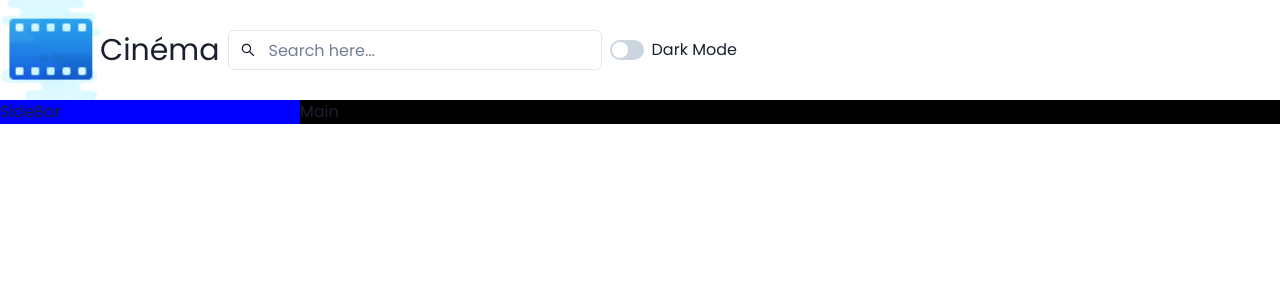
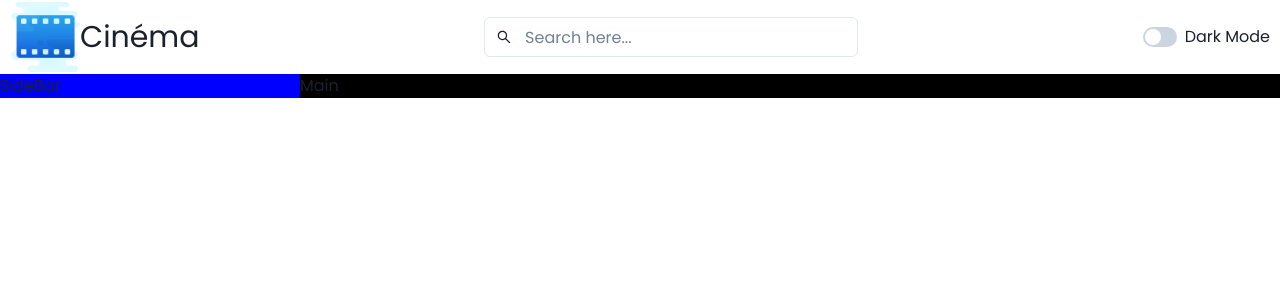
Before and after one commit to mathiaswakgari/movie-hub, a React (Vite) app: page / in a window 1280 px wide. Shown: the top 300 px of the page. Built offline with nearby package versions, Linux system fonts and the light colour scheme.

Commit message:
Implemented search string state .

```diff
--- a/src/App.tsx
+++ b/src/App.tsx
@@ -1,6 +1,9 @@
 import { Box, Grid, GridItem, HStack, Show } from "@chakra-ui/react";
 import NavBar from "./components/NavBar";
+import { useState } from "react";
 function App() {
+  const [searchTerm, setSearchTerm] = useState("Hello");
+
   return (
     <Grid
       templateAreas={{
@@ -15,7 +18,11 @@ function App() {
       }}
     >
       <GridItem area={"navbar"}>
-        <NavBar />
+        <NavBar
+          onSearch={(searchTerm) => {
+            setSearchTerm(searchTerm);
+          }}
+        />
       </GridItem>
       <GridItem area={"main"} bgColor={"black"}>
         Main
--- a/src/components/NavBar.tsx
+++ b/src/components/NavBar.tsx
@@ -3,14 +3,18 @@ import logo from "../assets/logo.png";
 import SearchBar from "./SearchBar";
 import ColorModeButton from "./ColorModeButton";
 
-const NavBar = () => {
+interface Props {
+  onSearch: (searchTerm: string) => void;
+}
+
+const NavBar = ({ onSearch }: Props) => {
   return (
-    <HStack>
+    <HStack justifyContent={"space-between"} padding={"2px 10px"}>
       <Box display={"flex"} flexDirection={"row"} alignItems={"center"}>
-        <Image src={logo} boxSize={100} />
+        <Image src={logo} boxSize={"70px"} />
         <Text fontSize={"3xl"}>Cinéma</Text>
       </Box>
-      <SearchBar />
+      <SearchBar onSearch={onSearch} />
       <ColorModeButton />
     </HStack>
   );
--- a/src/components/SearchBar.tsx
+++ b/src/components/SearchBar.tsx
@@ -2,18 +2,21 @@ import { Input, InputGroup, InputLeftElement } from "@chakra-ui/react";
 import { useRef } from "react";
 import { AiOutlineSearch } from "react-icons/ai";
 
-const SearchBar = () => {
+interface Props {
+  onSearch: (searchTerm: string) => void;
+}
+const SearchBar = ({ onSearch }: Props) => {
   const ref = useRef<HTMLInputElement>(null);
   return (
     <form
       onSubmit={(e) => {
         e.preventDefault();
-        if (ref.current) console.log(ref.current.value);
+        if (ref.current) onSearch(ref.current.value);
       }}
     >
       <InputGroup>
         <InputLeftElement children={<AiOutlineSearch />} />
-        <Input type="text" placeholder="Search here..." />
+        <Input ref={ref} type="text" placeholder="Search here..." />
       </InputGroup>
     </form>
   );
```
